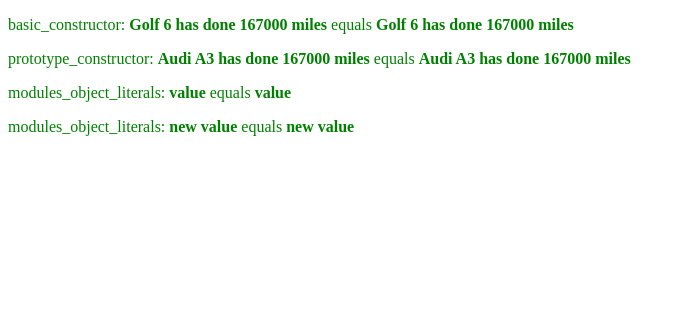
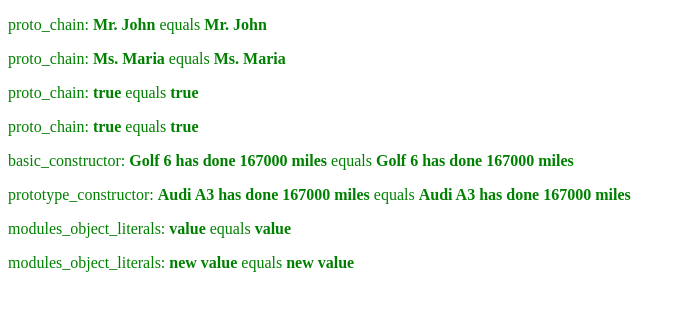
Before and after one commit to bogdanmarin/jspatterns, a plain HTML site: page index.html in a window 1280 px wide. Shown: the whole page, without its empty margins (0-686 px from the left). Drawn offline with Linux system fonts and the light colour scheme.

Commit message:
adding proto_chain

```diff
--- a/index.html
+++ b/index.html
@@ -1,12 +1,15 @@
 <!DOCTYPE html>
 <html>
+
 <head>
     <script src="is.js" type="text/javascript"></script>
+</head>
 
-    </head>
 <body>
+    <script src="proto_chain.js" type=text/javascript></script>
     <script src="basic_constructor.js" type=text/javascript></script>
     <script src="prototype_constructor.js" type=text/javascript></script>
     <script src="modules_object_litterals.js" type=text/javascript></script>
 </body>
+
 </html>
--- /dev/null
+++ b/proto_chain.js
@@ -0,0 +1,39 @@
+;(function (is) {
+    /*
+        Prototype chain testing.
+    */
+
+    var Person = function(name){
+        this.name = name;
+    }
+
+    var Female =  function(name){
+        Person.call(this, name);
+        this.appellation = "Ms."
+    }
+
+    var Male = function(name){
+        Person.call(this, name);
+        this.appellation = "Mr."
+    }
+
+    Female.prototype = Object.create(Person.prototype);
+    Female.prototype.constructor = Female;
+
+
+    Male.prototype = Object.create(Person.prototype);
+    Male.prototype.constructor = Male;
+
+    Person.prototype.toString = function(){
+        return this.appellation + " " + this.name;
+    }
+
+
+    var john = new Male("John");
+    is.equal(john.toString(), "Mr. John");
+    var maria = new Female("Maria");
+    is.equal(maria.toString(), "Ms. Maria");
+    is.equal(john instanceof Person, true);
+    is.equal(maria instanceof Person, true);
+
+})(is('proto_chain'))
```
Also changed, not shown: module.js (+9 -9 lines). Lines whose indentation alone changed are shown as unchanged.
